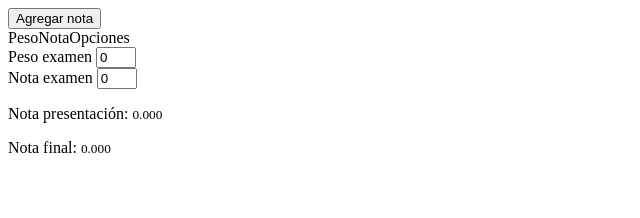
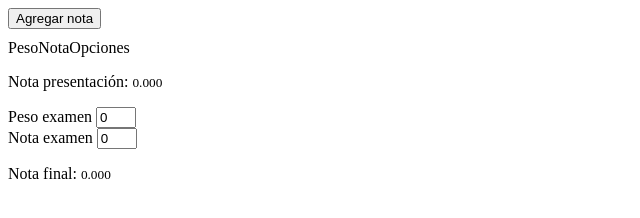
Before and after one commit to BlueKraken/Planner, a website with bundled scripts: page src/index.html in a window 1280 px wide. Shown: the whole page, without its empty margins (0-640 px from the left). Built offline with nearby package versions, Linux system fonts and the light colour scheme.

Commit message:
Reordena layout
Refactoriza renderCalifications()

Mueve la inserción de hoja de estilos a markup()

```diff
--- a/src/notebook-component/controller.js
+++ b/src/notebook-component/controller.js
@@ -54,11 +54,10 @@ class NotebookController {
         .querySelectorAll(':not(.grid-header)')
         .forEach(e => e.remove());
 
-        this.notebook.califications.forEach((_c, i) => {
-            calificationRow(i).forEach(col => {
-                calificationsGridContainer.appendChild(col);
-            });
-        });
+        const calificationRows = this.notebook.califications
+            .flatMap(generateCalificationRow);
+
+        calificationsGridContainer.append(...calificationRows);
     }
 
     renderTotals() {
@@ -81,14 +80,9 @@ class NotebookController {
     }
 
     init() {
-        const styleRef = document.createElement('link');
-        styleRef.setAttribute('href', 'notebook-component/notebook.css');
-        styleRef.setAttribute('rel', 'stylesheet');
-
         this.parentContainer = document.createElement('div');
         this.parentContainer.id = 'califications-container';
 
-        document.head.appendChild(styleRef);
 
         document.body.appendChild(this.parentContainer);
         render(markup(), this.parentContainer);
@@ -113,6 +107,7 @@ const gridHeader = html`
 `
 
 const markup = () => html`
+<link href="notebook-component/notebook.css" rel="stylesheet">
 <button @click="${controller.addCalification.bind(controller)}">
     Agregar nota
 </button>
@@ -121,6 +116,14 @@ const markup = () => html`
     ${gridHeader}
 </div>
 
+<p>Nota presentación:
+    <small id='presentation-score'>
+        ${controller.notebook.presentation.score.toFixed(3)}
+    </small>
+</p>
+
+<!-- TODO: change p to a more expresive tag? -->
+<p>
     <div class="block">
         <label for="exam-weight">Peso examen</label>
         <input
@@ -143,11 +146,6 @@ const markup = () => html`
             step="0.1"
             @input="${controller.setExamScore.bind(controller)}">
     </div>
-
-<p>Nota presentación:
-    <small id='presentation-score'>
-        ${controller.notebook.presentation.score.toFixed(3)}
-    </small>
 </p>
 
 <p>Nota final:
@@ -157,9 +155,7 @@ const markup = () => html`
 </p>
 `
 
-const calificationRow = key => {
-    const calification = controller.notebook.califications[key];
-
+const generateCalificationRow = (calification, key) => {
     const weightInputEl = document.createElement('input');
     weightInputEl.classList.add('grid-item');
     weightInputEl.setAttribute('type', 'number');
--- a/src/notebook-component/notebook.css
+++ b/src/notebook-component/notebook.css
@@ -1,6 +1,7 @@
 #califications-container .grid-container {
     display: grid;
     grid-template-columns: max-content max-content max-content;
+    margin: 10 0;
 }
 
 #califications-container input[type="number"] {
```
Lines whose indentation alone changed are shown as unchanged.
